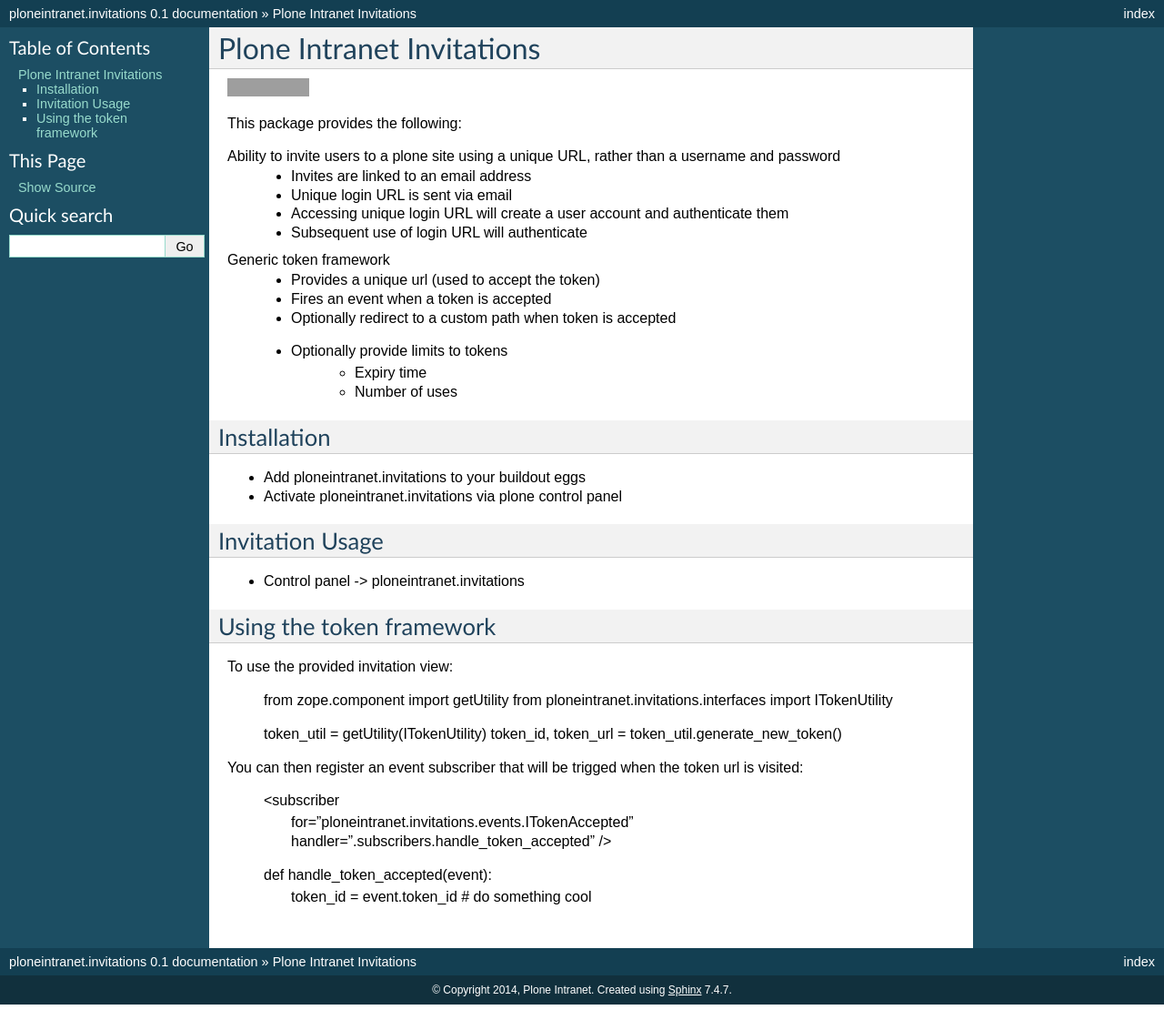
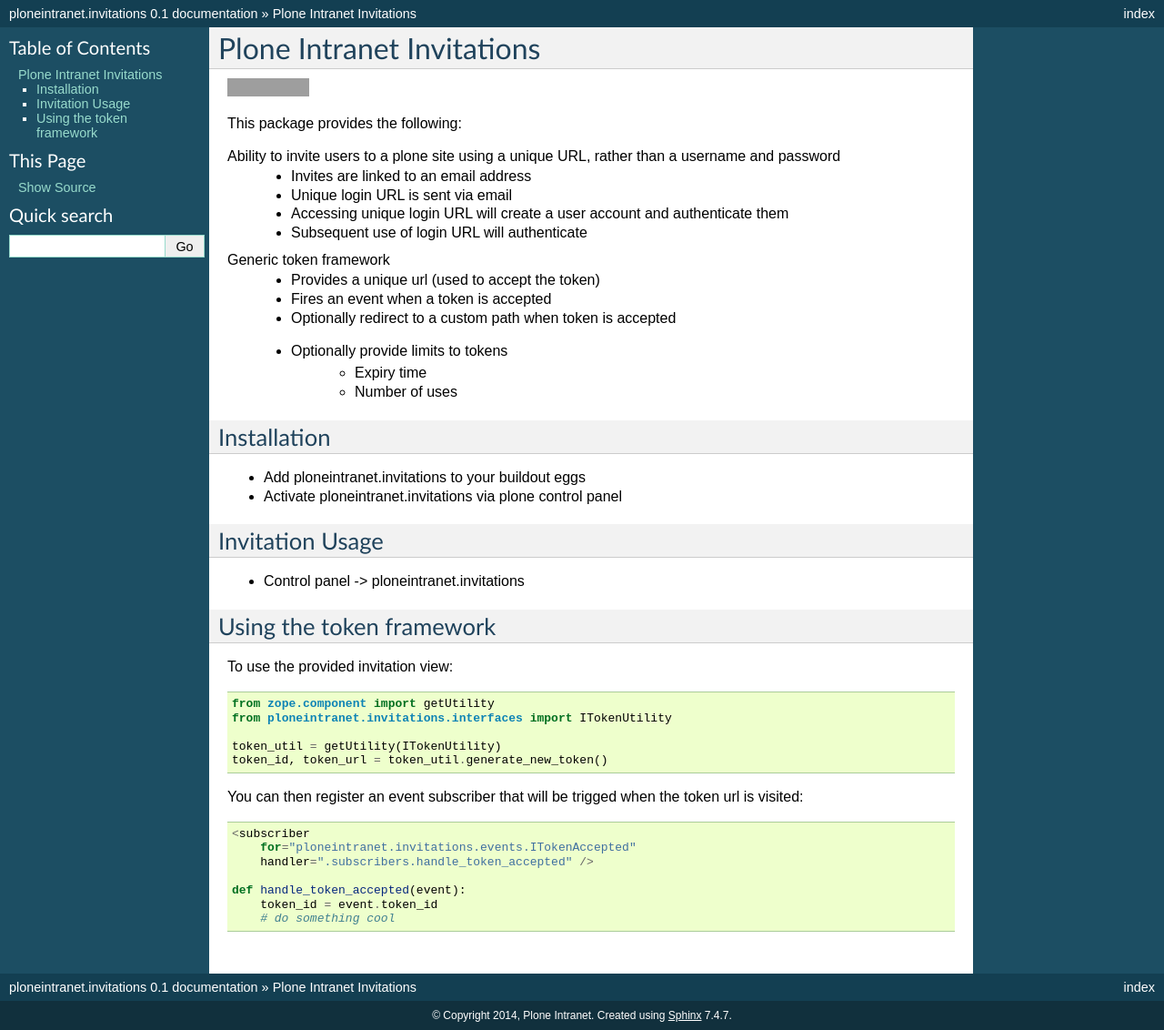
Before and after one commit to ploneintranet/ploneintranet.invitations, a Sphinx documentation site: the page built from docs/README.rst, in a window 1280 px wide. Shown: the whole page at 91% size. Built offline with Sphinx 7.4.7, drawn with Linux system fonts in a browser that asks for light colours; before the commit the page ends 1104 px from its top, so only the background shows below that; grey boxes are pictures that could not be loaded.

Commit message:
Fix code blocks

```diff
--- a/docs/README.rst
+++ b/docs/README.rst
@@ -36,7 +36,7 @@
 Using the token framework
 -------------------------
 
-To use the provided invitation view:
+To use the provided invitation view::
 
     from zope.component import getUtility
     from ploneintranet.invitations.interfaces import ITokenUtility
@@ -45,7 +45,7 @@
     token_id, token_url = token_util.generate_new_token()
 
 You can then register an event subscriber that will be trigged when the
-token url is visited:
+token url is visited::
 
     <subscriber
         for="ploneintranet.invitations.events.ITokenAccepted"
```
